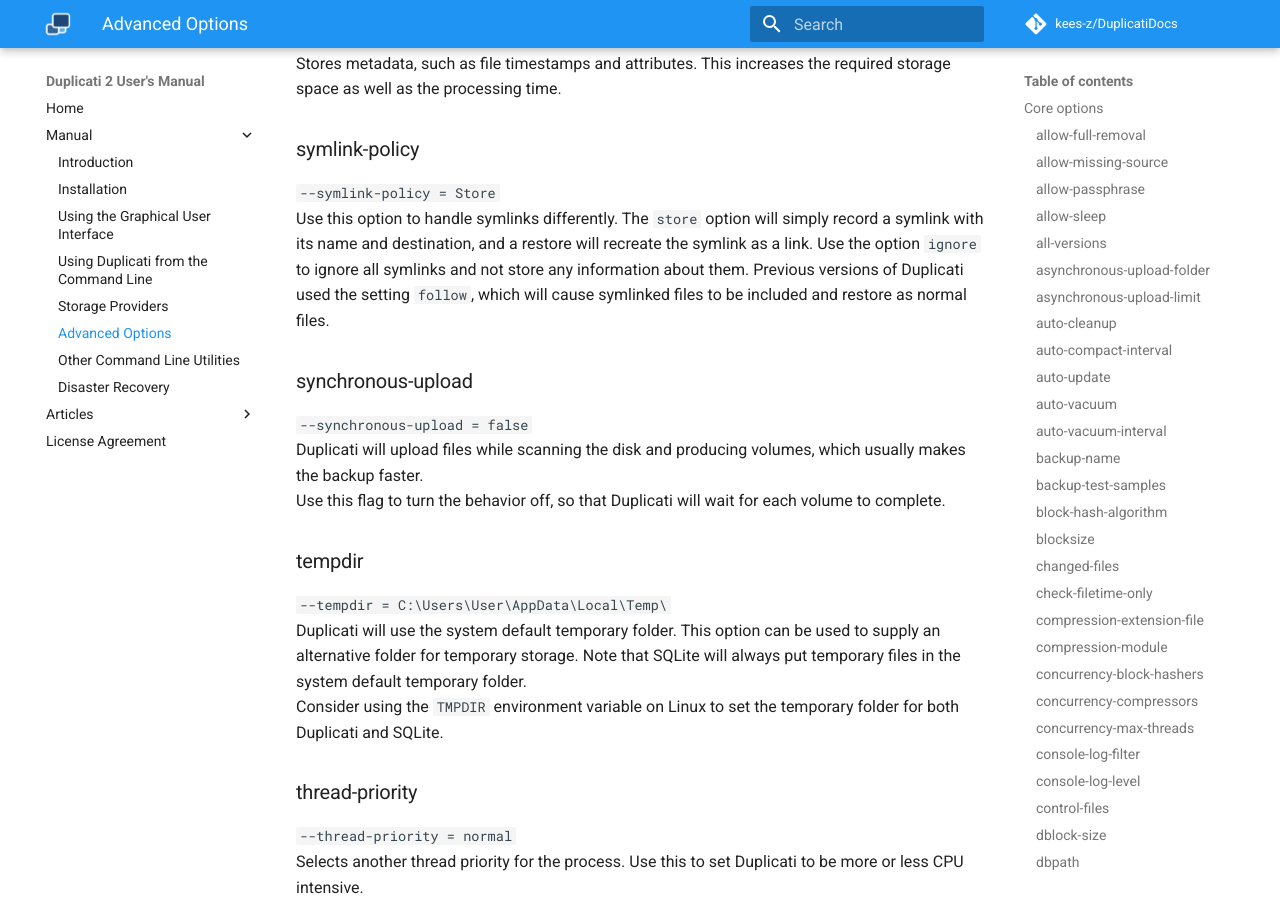
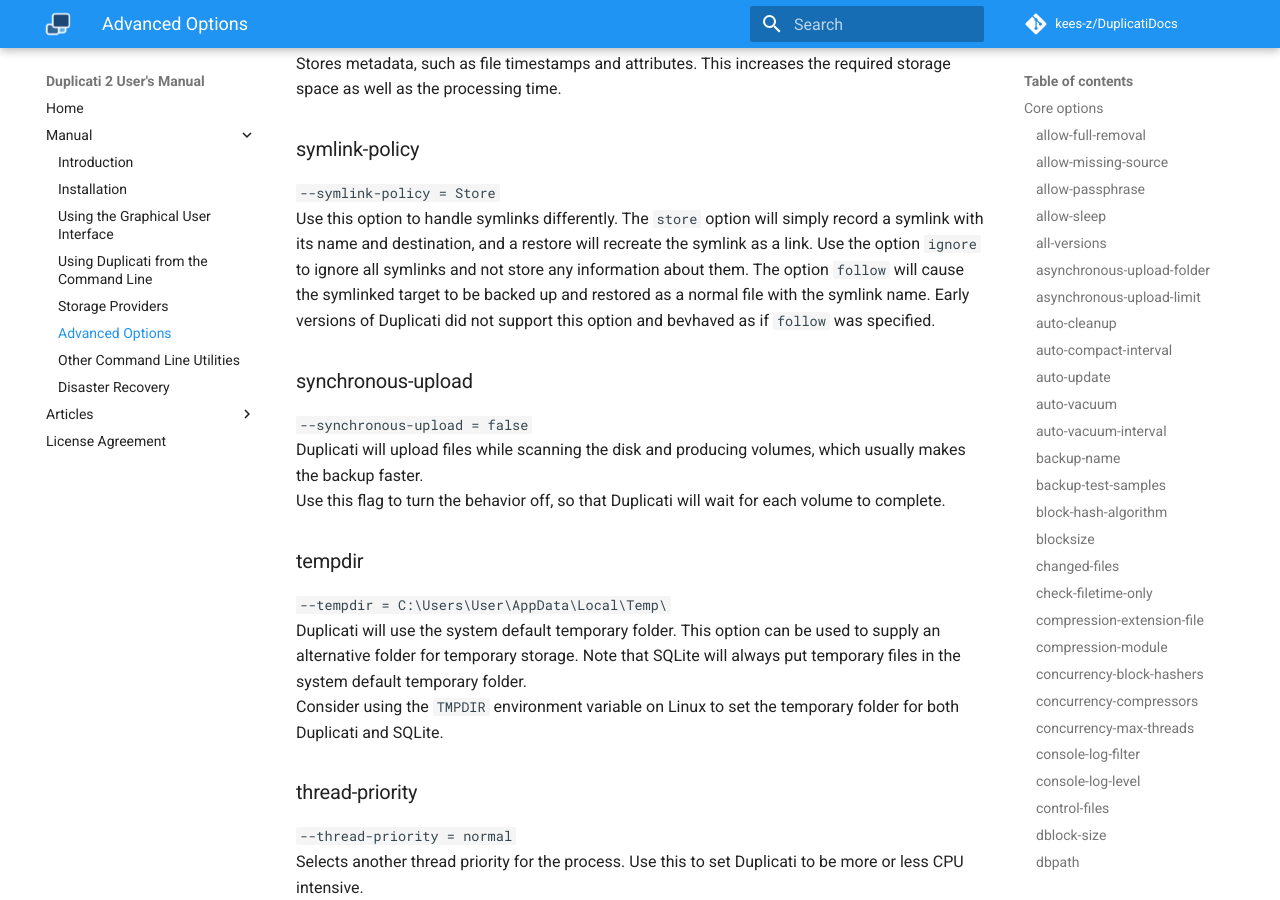
Before and after one commit to kees-z/DuplicatiDocs, an MkDocs documentation site: the page built from docs/06-advanced-options.md, in a window 1280 px wide and 900 px high, scrolled down 16940 px. Built offline with MkDocs 1.6.1 and Material for MkDocs 9.7.7, drawn with Linux system fonts in a browser that asks for light colours; comment, search, counter and statistics services are not loaded; old or Windows-style settings are respelled for this version of MkDocs.

Commit message:
Update 06-advanced-options.md

```diff
--- a/docs/06-advanced-options.md
+++ b/docs/06-advanced-options.md
@@ -405,7 +405,7 @@ Stores metadata, such as file timestamps and attributes. This increases the requ
 
 ### symlink-policy
 `--symlink-policy = Store`
-Use this option to handle symlinks differently. The `store` option will simply record a symlink with its name and destination, and a restore will recreate the symlink as a link. Use the option `ignore` to ignore all symlinks and not store any information about them. Previous versions of Duplicati used the setting `follow`, which will cause symlinked files to be included and restore as normal files.
+Use this option to handle symlinks differently. The `store` option will simply record a symlink with its name and destination, and a restore will recreate the symlink as a link. Use the option `ignore` to ignore all symlinks and not store any information about them. The option `follow` will cause the symlinked target to be backed up and restored as a normal file with the symlink name. Early versions of Duplicati did not support this option and bevhaved as if `follow` was specified.
 
 ### synchronous-upload
 `--synchronous-upload = false`
```
